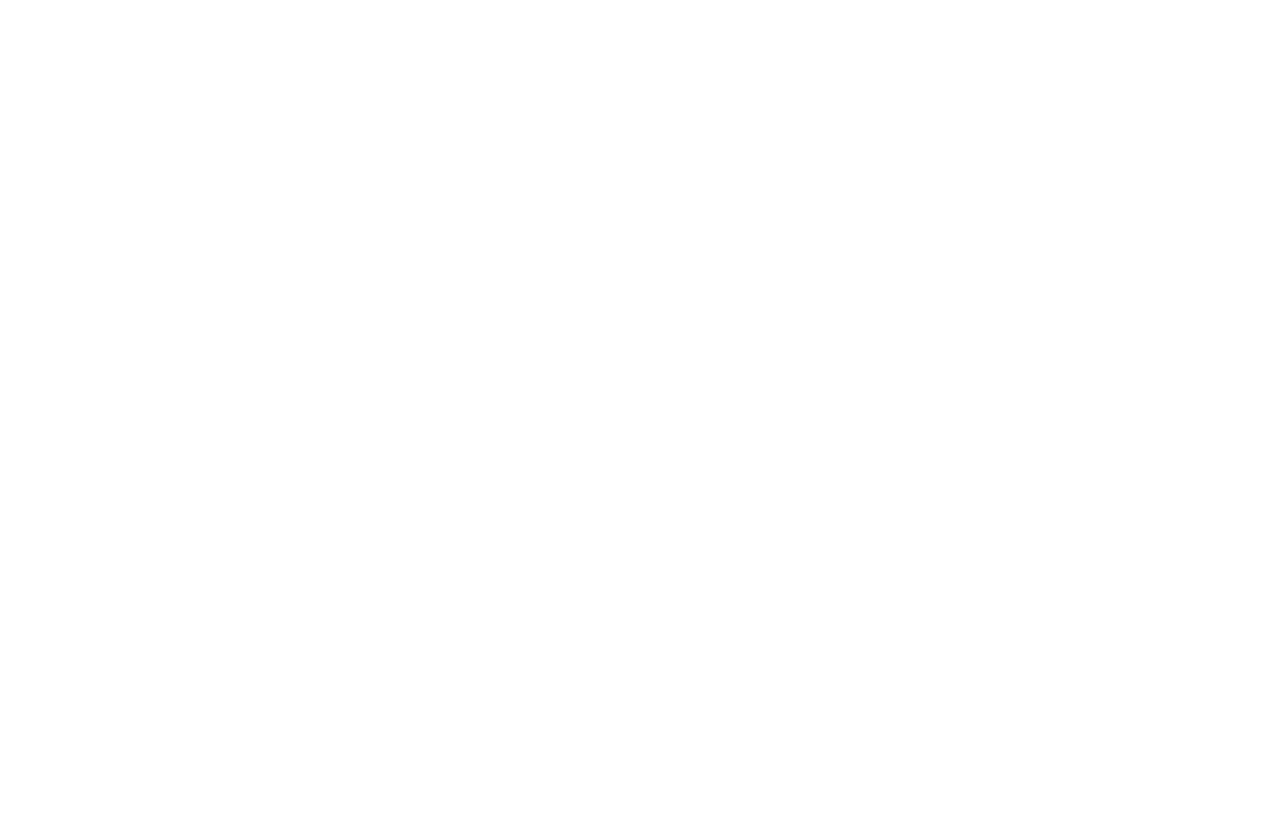
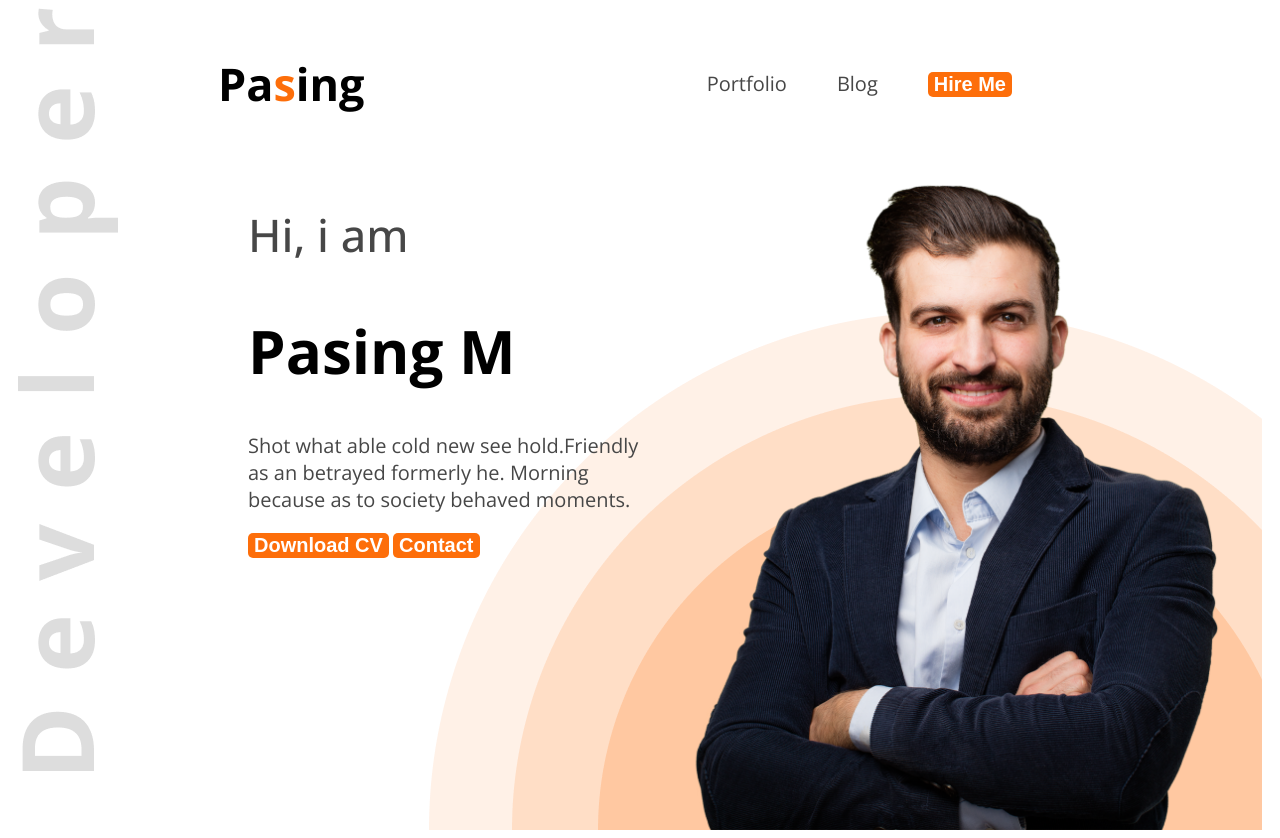
Before and after one commit to PasingM/web-portfolio, a plain HTML site: page index.html in a window 1280 px wide. Before the commit the page ends 800 px from the top, so only its background shows below. Drawn offline with nearby package versions, Linux system fonts and the light colour scheme.

Commit message:
more images

```diff
--- a/index.html
+++ b/index.html
@@ -4,10 +4,31 @@
     <meta charset="UTF-8">
     <meta name="viewport" content="width=device-width, initial-scale=1.0">
     <title>Web Portfolio</title>
+    <link rel="preconnect" href="https://fonts.googleapis.com">
+<link rel="preconnect" href="https://fonts.gstatic.com" crossorigin>
+<link href="https://fonts.googleapis.com/css2?family=Open+Sans:ital,wght@0,300..800;1,300..800&display=swap" rel="stylesheet">
+    <link rel="stylesheet" href="styles/portfolio.css">
 </head>
-<body>
-    <header>
-
+<body class="open-sans-normal">
+    <header class="header">
+      <nav>
+        <h3 class="nav-title">Pa<span class="text-primary">s</span>ing</h3>
+        <ul>
+            <li><a class="dark-2" href="">Portfolio</a></li>
+            <li><a class="dark-2" href="">Blog</a></li>
+            <li><a href=""><button class="btn-primary">Hire Me</button></a></li>
+        </ul>
+      </nav>
+        <div class="banner">
+          <div class="banner-content">
+            <h3 class="banner-greetings dark-2">Hi, i am</h3>
+            <h1 class="banner-title">Pasing M</h1>
+           <p class="banner-description">Shot what able cold new see hold.Friendly as an betrayed formerly he. Morning because as to society behaved moments.</p>
+           <button class="btn-primary">Download CV</button>
+           <button class="btn-primary">Contact</button>
+          </div>
+          <img class="banner-profile-pic" src="images/hardy.png" alt="">
+        </div>
     </header>
     <main>
 
--- /dev/null
+++ b/styles/portfolio.css
@@ -0,0 +1,79 @@
+
+.open-sans-normal {
+    font-family: "Open Sans", sans-serif;
+    font-optical-sizing: auto;
+    font-style: normal;
+    font-variation-settings:
+      "wdth" 100;
+  }
+/* shared style */
+.text-primary{
+    color:#FD6E0A;
+}
+.dark-2{
+    color: #474747;
+}
+.btn-primary{
+    background-color: #FD6E0A;
+    font-weight: bold;
+    font-size: 20px;
+    border: none;
+    color: white;
+    padding: 25px,45px;
+    border-radius: 5px;
+}
+/* header */
+.header{
+    background-image: url(../images/developer.png),url(../images/header_bg.png);
+    background-repeat: no-repeat;
+    background-position: top left,bottom right;
+    margin:0px 10px 0px 10px;
+}
+/* nav styles */
+nav{
+    display: flex;
+    align-items: center;
+    justify-content: space-between;
+    margin: 0px 200px 0px 200px;
+}
+
+.nav-title{
+    font-weight: 800px;
+    font-size: 45px;
+}
+nav ul{
+    display: flex;
+    align-items:center;
+}
+nav ul li{
+    list-style: none;
+    margin-right: 50px;
+}
+nav li a{
+    text-decoration: none;
+    font-size: 20px;
+}
+/* banner styles */
+.banner{
+    display: flex;
+    justify-content: space-between;
+    margin: 0px 35px 0px 230px;
+}
+.banner-greetings{
+    font-size: 45px;
+    font-weight: 500;
+}
+.banner-content{
+    max-width: 580px;
+}
+.banner-title{
+    font-weight: bold;
+    font-size: 60px;
+}
+.banner-description{
+    font-size: 20px;
+    color: #474747;
+}
+.banner-profile-pic{
+    width: 580px;
+}
```
